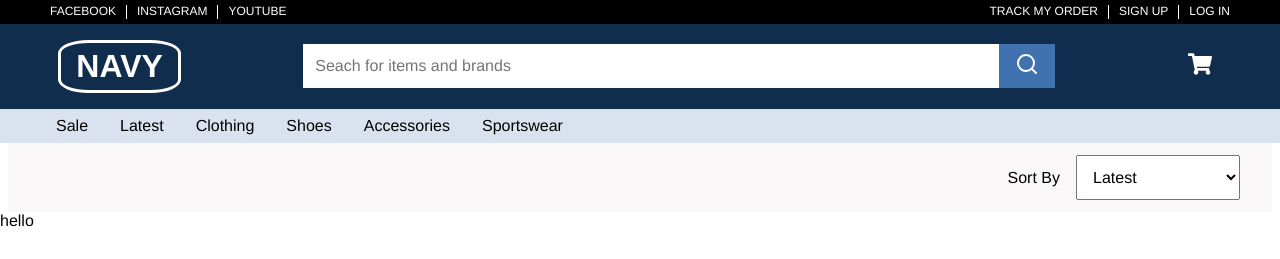
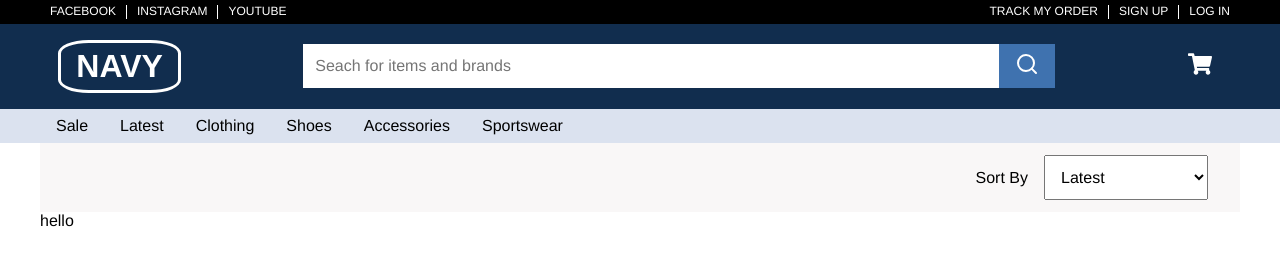
Before and after one commit to salmonsashimi/onlinestore, a Next.js app: page /search in a window 1280 px wide. Shown: the top 259 px of the page. Built offline with nearby package versions, Linux system fonts and the light colour scheme; grey boxes are pictures that could not be loaded.

Commit message:
init FilterCategoryHead

```diff
--- /dev/null
+++ b/src/components/searchComponents/FilterCategoryHead.js
@@ -0,0 +1,7 @@
+const FilterCategoryHead = () => (
+    <div>
+        hello
+    </div>
+)
+
+export default FilterCategoryHead;
--- a/src/components/searchComponents/SearchFilterColumn.js
+++ b/src/components/searchComponents/SearchFilterColumn.js
@@ -1,6 +1,8 @@
+import FilterCategoryHead from './FilterCategoryHead';
+
 const SearchFilterColumn = () => (
     <div>
-        hello
+        <FilterCategoryHead />
     </div>
 )
 
--- a/src/components/searchComponents/SearchSortingBar.js
+++ b/src/components/searchComponents/SearchSortingBar.js
@@ -1,5 +1,5 @@
 const SearchSortingBar = () => (
-    <div className='searchSortingBar container'>
+    <div className='searchSortingBar'>
         <div className='sortBy'>
             <label className='sortBy__label' for='sortBy'>Sort By</label>
             <select className='sortBy__select' name='sortBy'>
--- a/src/pages/search.js
+++ b/src/pages/search.js
@@ -3,7 +3,7 @@ import ItemBoxes from '../components/searchComponents/ItemBoxes';
 import SearchFilterColumn from '../components/searchComponents/SearchfilterColumn';
 
 const SearchPage = () => (
-    <div>
+    <div className='container'>
         <SearchSortingBar />
         <div>
             <SearchFilterColumn />
```
